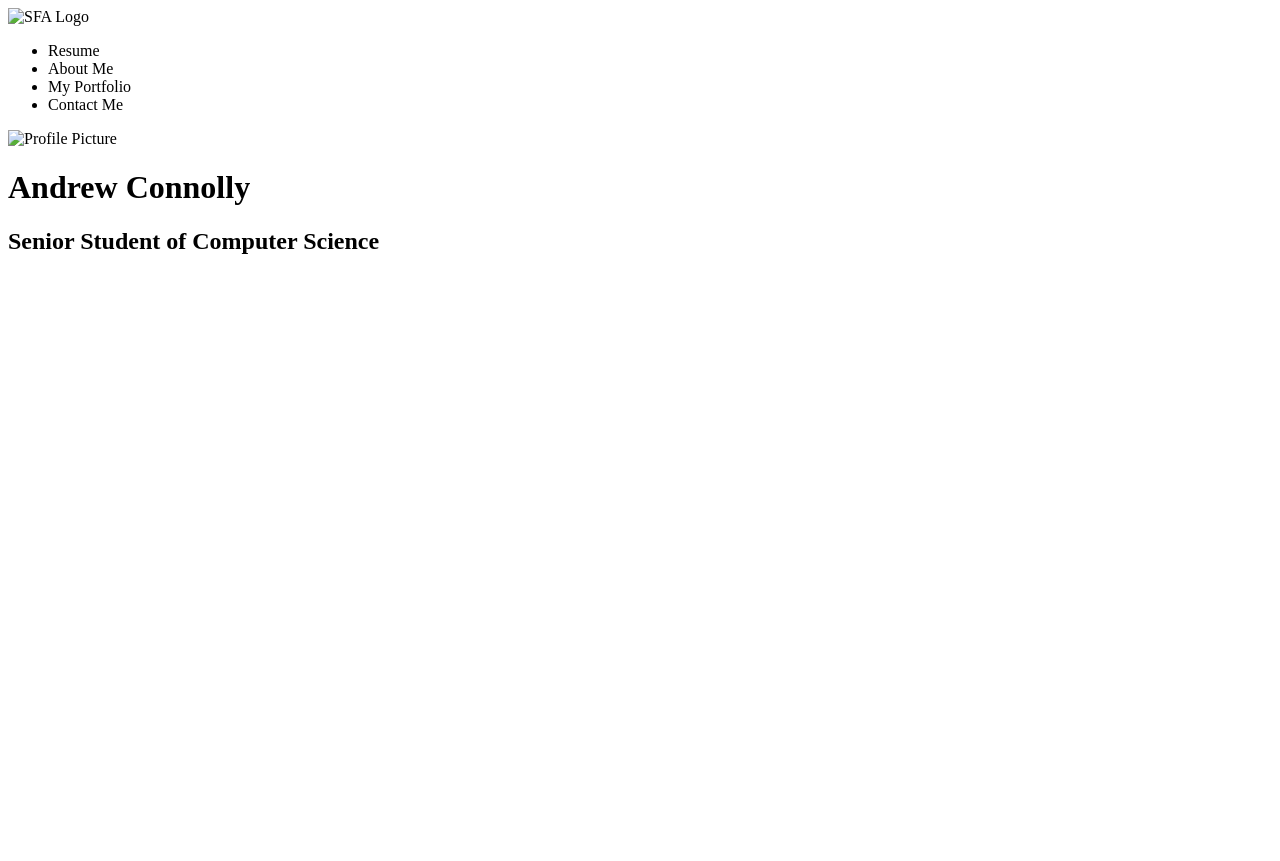
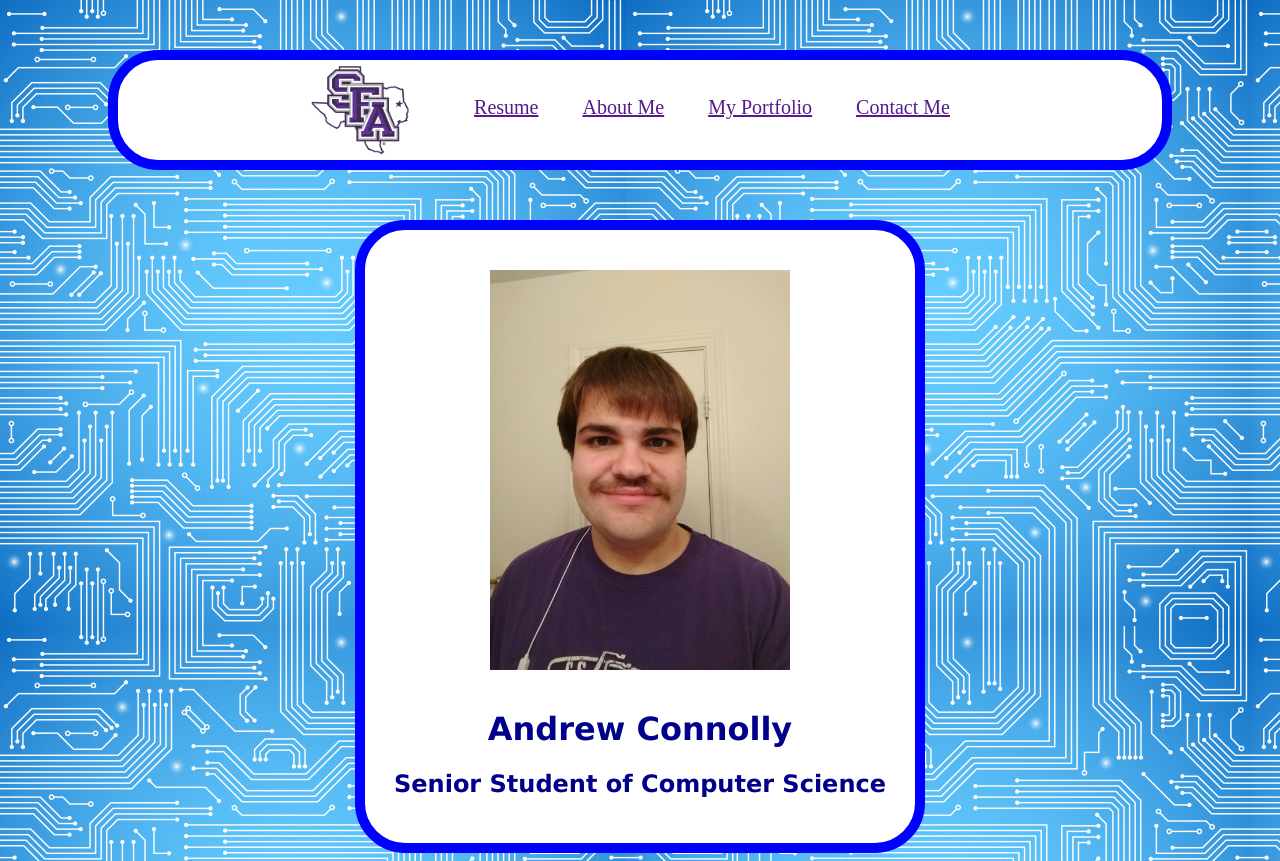
Before and after one commit to amconnolly/CSCI3321_Andrew_Connolly_Front, a plain HTML site: page src/index.html in a window 1280 px wide. Before the commit the page ends 800 px from the top, so only its background shows below. Drawn offline with Linux system fonts and the light colour scheme.

Commit message:
Finished the index and fixed squares style issue

```diff
--- a/src/index.html
+++ b/src/index.html
@@ -4,21 +4,21 @@
     <meta charset="UTF-8">
     <meta http-equiv="X-UA-Compatible" content="IE=edge">
     <meta name="viewport" content="width=device-width, initial-scale=1.0">
-    <link rel="sylesheet" href="/style/style.css">
+    <link rel = "stylesheet" href="/style/style.css">
     <title>Index Page</title>
 </head>
 <body>
     <header>
-        <img src="" alt="SFA Logo">
+        <img id="logo"src="/images/SFA-Logo.png" alt="SFA Logo">
         <ul class="nav">
-            <li><a>Resume</a></li>
-            <li><a>About Me</a></li>
-            <li><a>My Portfolio</a></li>
-            <li><a>Contact Me</a></li>
+            <li><a href="">Resume</a></li>
+            <li><a href="">About Me</a></li>
+            <li><a href="">My Portfolio</a></li>
+            <li><a href="">Contact Me</a></li>
         </ul>
     </header>
     <main>
-        <img src="" alt="Profile Picture">
+        <img id ="profile" src="/images/profile_pic.jpg" alt="Profile Picture">
         <h1>Andrew Connolly</h1>
         <h2>Senior Student of Computer Science</h2>
     </main>
--- a/style/style.css
+++ b/style/style.css
@@ -1,8 +1,21 @@
+header{
+    text-align:center;
+    border-style:solid;
+    border-color: Blue;
+    border-width: 10px;
+    background: white;
+    margin:50px 100px;
+    border-radius: 50px;
+}
+
+#logo {
+    width: 100px;
+    vertical-align: middle;
+}
+
 .nav {
+    display: inline;
     list-style-type: none;
-    text-align:center;
-    margin: 0;
-    padding: 0;
 }
 
 .nav li {
@@ -11,6 +24,29 @@
     padding: 20px;
 }
 
+main {
+    text-align:center;
+    background-color: white;
+    width: 550px;
+    padding-bottom: 25px;
+    padding-top: 25px;
+    border-style:solid;
+    border-color: Blue;
+    border-width: 10px;
+    margin: auto;
+    border-radius: 50px;
+}
+
+#profile{
+    width: 300px;
+    padding: 15px;
+}
+
+h1, h2{
+    font-family: Verdana, Geneva, Tahoma, sans-serif;
+}
+
 body {
-    background-color: yellow;
+    background-image: url("/images/computer_background.jpg");
+    color: darkblue
 }
```
Also changed, not shown: src/moving-squares.html (+1 -1 lines), images/SFA-Logo.png (added), images/computer_background.jpg (added), images/profile_pic.jpg (added).
